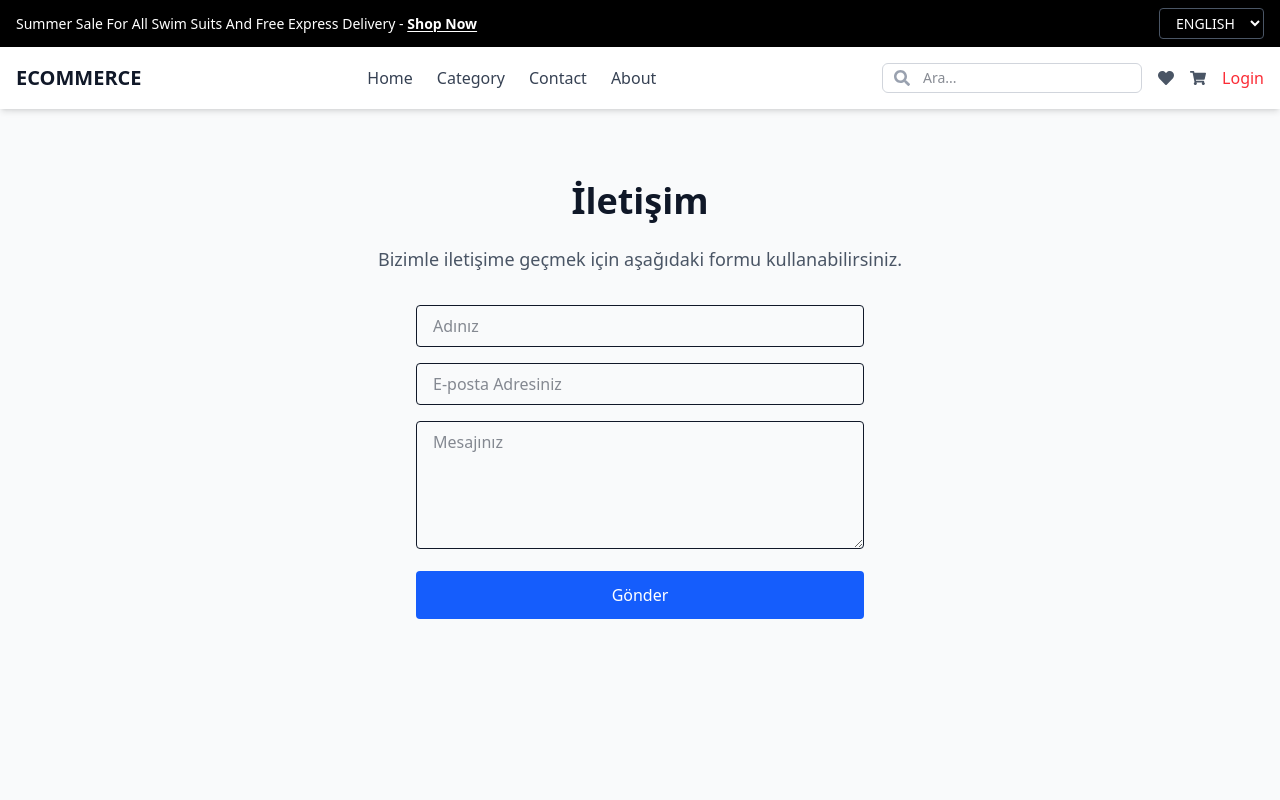
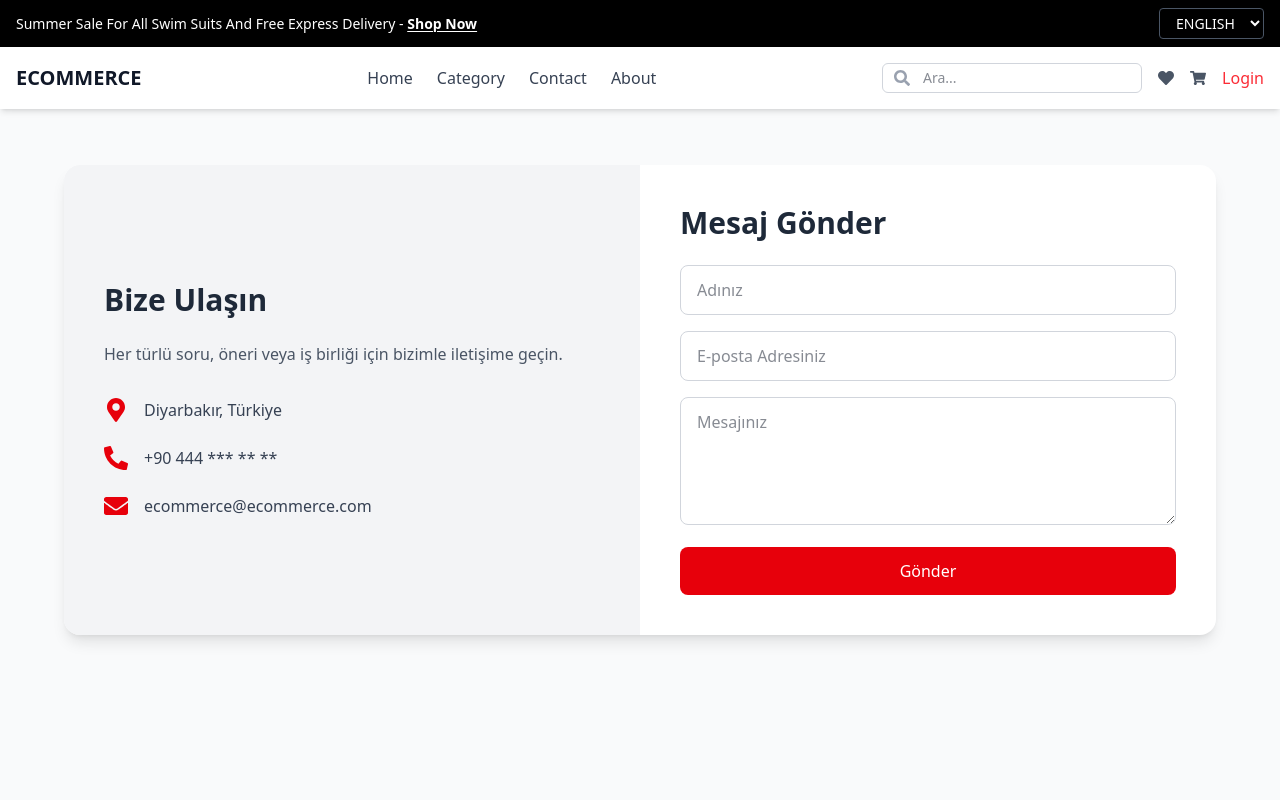
Before and after one commit to Sevvalercan/ecommerce-app, a Next.js app: page /contact in a window 1280 px wide. Shown: the top 800 px of the page. Built offline with nearby package versions, Linux system fonts and the light colour scheme.

Commit message:
feat: Revamp ContactPage layout and styling; enhance contact information and form functionality

```diff
--- a/src/app/(user)/contact/page.tsx
+++ b/src/app/(user)/contact/page.tsx
@@ -1,32 +1,60 @@
-export default async function ContactPage() {
+"use client";
+
+import { FaMapMarkerAlt, FaPhoneAlt, FaEnvelope } from "react-icons/fa";
+
+export default function ContactPage() {
   return (
-    <div className="flex flex-col items-center justify-center min-h-screen bg-gray-50 text-center p-4">
-      <h1 className="text-4xl font-bold mb-6">İletişim</h1>
-      <p className="text-lg text-gray-600 mb-8">
-        Bizimle iletişime geçmek için aşağıdaki formu kullanabilirsiniz.
+    <div className="min-h-screen bg-gray-50 flex items-center justify-center p-6">
+      <div className="max-w-6xl w-full bg-white rounded-2xl shadow-lg grid md:grid-cols-2 overflow-hidden">
+        {/* Sol - İletişim Bilgileri */}
+        <div className="bg-gray-100 p-10 flex flex-col justify-center">
+          <h2 className="text-3xl font-bold mb-6 text-gray-800">Bize Ulaşın</h2>
+          <p className="text-gray-600 mb-8">
+            Her türlü soru, öneri veya iş birliği için bizimle iletişime geçin.
           </p>
-      <form className="w-full max-w-md space-y-4">
+          <div className="space-y-6">
+            <div className="flex items-center space-x-4">
+              <FaMapMarkerAlt className="text-red-600 text-2xl" />
+              <span className="text-gray-700">Diyarbakır, Türkiye</span>
+            </div>
+            <div className="flex items-center space-x-4">
+              <FaPhoneAlt className="text-red-600 text-2xl" />
+              <span className="text-gray-700">+90 444 *** ** **</span>
+            </div>
+            <div className="flex items-center space-x-4">
+              <FaEnvelope className="text-red-600 text-2xl" />
+              <span className="text-gray-700">ecommerce@ecommerce.com</span>
+            </div>
+          </div>
+        </div>
+
+        {/* Sağ - İletişim Formu */}
+        <div className="p-10">
+          <h2 className="text-3xl font-bold mb-6 text-gray-800">Mesaj Gönder</h2>
+          <form className="space-y-4">
             <input
               type="text"
               placeholder="Adınız"
-          className="w-full px-4 py-2 border rounded"
+              className="w-full px-4 py-3 border border-gray-300 rounded-lg focus:ring-2 focus:ring-red-500 outline-none transition"
             />
             <input
               type="email"
               placeholder="E-posta Adresiniz"
-          className="w-full px-4 py-2 border rounded"
+              className="w-full px-4 py-3 border border-gray-300 rounded-lg focus:ring-2 focus:ring-red-500 outline-none transition"
             />
             <textarea
               placeholder="Mesajınız"
-          className="w-full px-4 py-2 border rounded h-32"
+              className="w-full px-4 py-3 border border-gray-300 rounded-lg h-32 focus:ring-2 focus:ring-red-500 outline-none transition"
             ></textarea>
             <button
               type="submit"
-          className="w-full px-6 py-3 bg-blue-600 text-white rounded hover:bg-blue-700 transition duration-300"
+              className="w-full bg-red-600 text-white py-3 rounded-lg font-medium hover:bg-red-700 transition"
             >
               Gönder
             </button>
           </form>
         </div>
+      </div>
+    </div>
   );
 }
```
Lines whose indentation alone changed are shown as unchanged.
